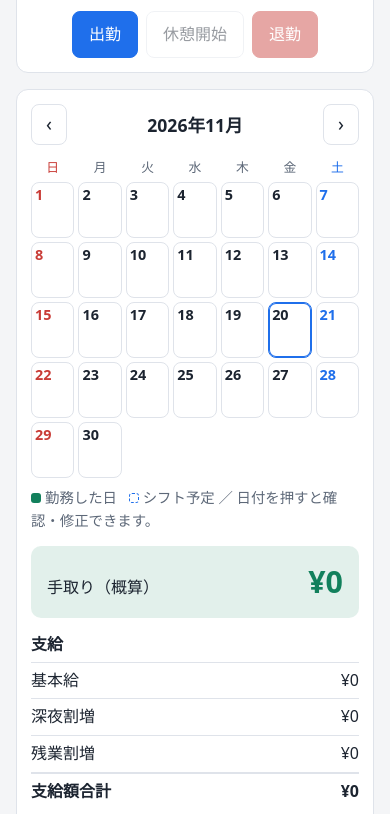
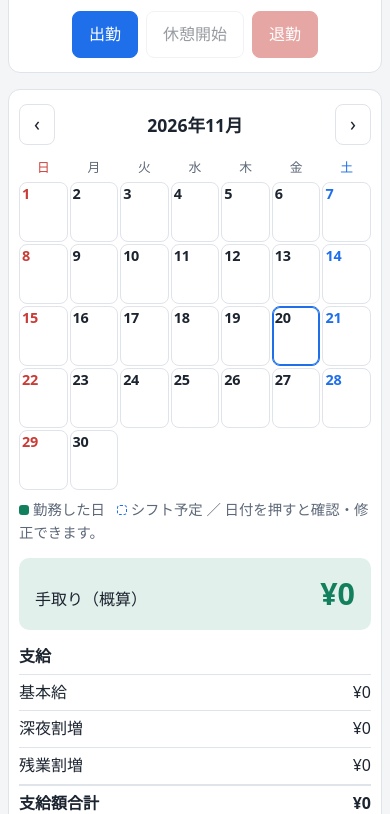
Before and after one commit to robayarou-ui/-, a website with bundled scripts: page index.html in a window 390 px wide. Shown: the part 326-1140 px from the top of the page. Built offline with nearby package versions, Linux system fonts and the light colour scheme.

Commit message:
スマホ幅でカレンダーの金額と時刻が省略されないようにする
Co-Authored-By: Devin AI <158243242+devin-ai-integration[bot]@users.noreply.github.com>

```diff
--- a/style.css
+++ b/style.css
@@ -95,4 +95,10 @@ dialog h3 { font-size: .9rem; margin: 12px 0 4px; color: var(--muted); }
 .day-list li.none { color: var(--muted); font-size: .9rem; }
 #day-dialog { width: min(94vw, 460px); }
 #day-dialog .buttons { margin-top: 16px; justify-content: flex-end; }
-@media (max-width: 560px) { .cal-day { min-height: 56px; font-size: .62rem; padding: 3px; } .card { padding: 14px; } }
+@media (max-width: 560px) {
+  header, main { padding-left: 8px; padding-right: 8px; }
+  .card { padding: 14px 10px; }
+  .cal-head, .cal-body { gap: 2px; }
+  .cal-day { min-height: 60px; font-size: .56rem; padding: 2px; letter-spacing: -.03em; }
+  .cal-day .tag { padding: 0 1px; white-space: normal; overflow-wrap: anywhere; text-overflow: clip; }
+}
```
